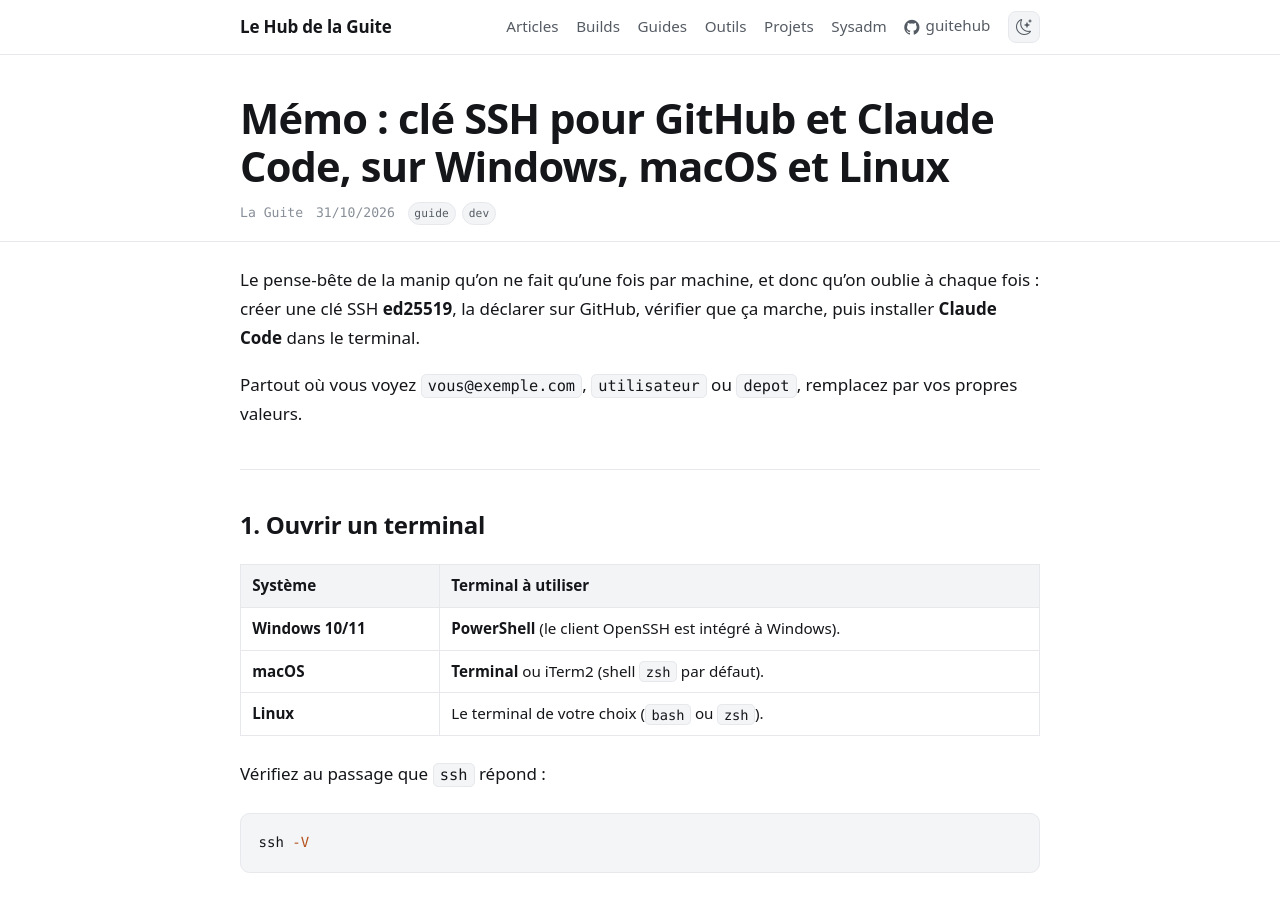
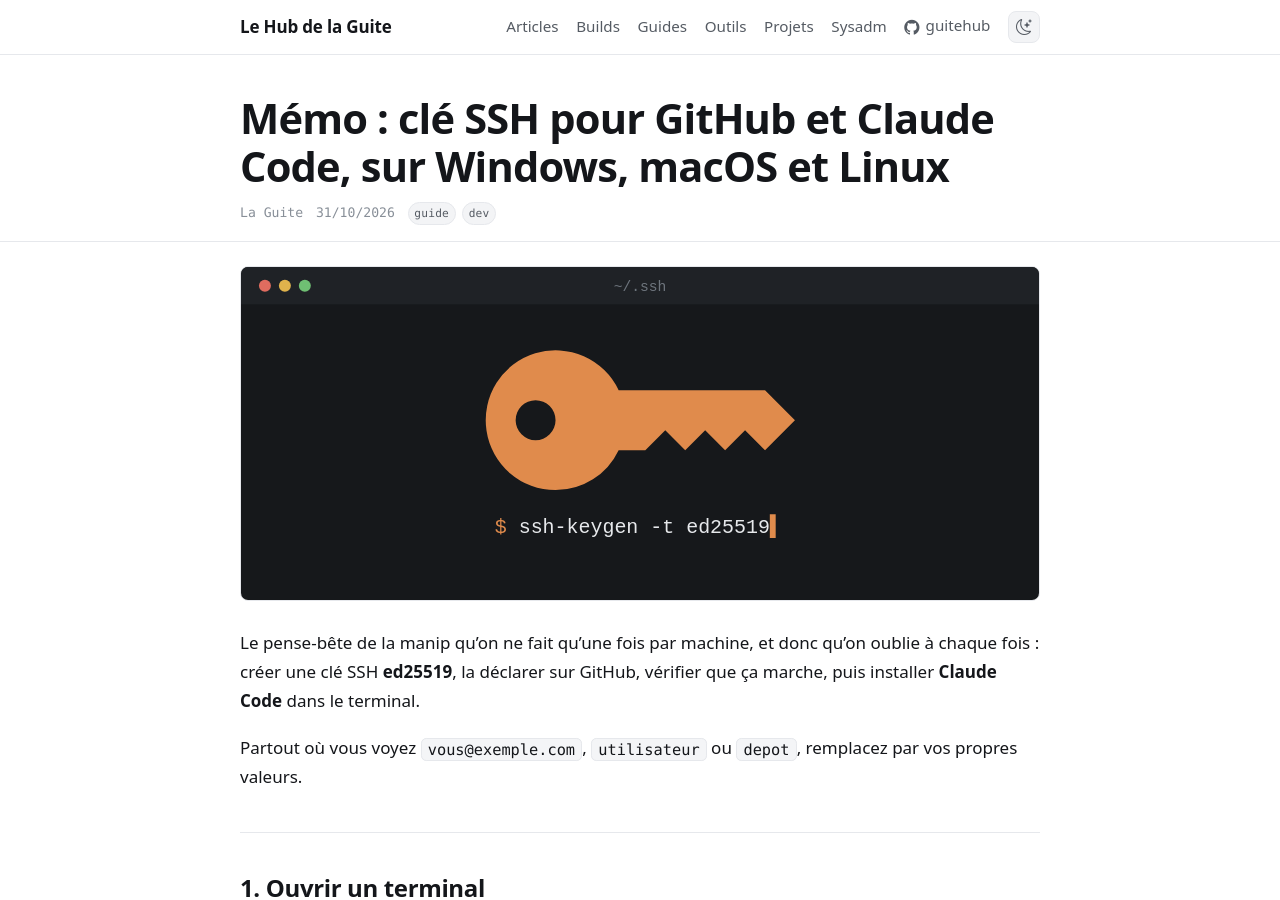
Before and after one commit to guitehub/guitehub.github.io, a Jekyll site: the page built from _posts/2026-10-31-cle_ssh_github_claude_code.md, in a window 1280 px wide and 900 px high. Built offline with Jekyll 4.4.1, drawn with Linux system fonts in a browser that asks for light colours.

Commit message:
guide clé SSH : vignette SVG, clé dans un terminal aux couleurs du site
Co-Authored-By: Claude Opus 5.5 <noreply@anthropic.com>

```diff
--- a/_posts/2026-10-31-cle_ssh_github_claude_code.md
+++ b/_posts/2026-10-31-cle_ssh_github_claude_code.md
@@ -6,6 +6,7 @@ categories:
 - guide
 - dev
 author: "La Guite"
+image: "vignette-cle-ssh.svg"
 ---
 
 Le pense-bête de la manip qu'on ne fait qu'une fois par machine, et donc qu'on oublie à chaque fois : créer une clé SSH **ed25519**, la déclarer sur GitHub, vérifier que ça marche, puis installer **Claude Code** dans le terminal.
```
Also changed, not shown: assets/images/vignette-cle-ssh.svg (added).
